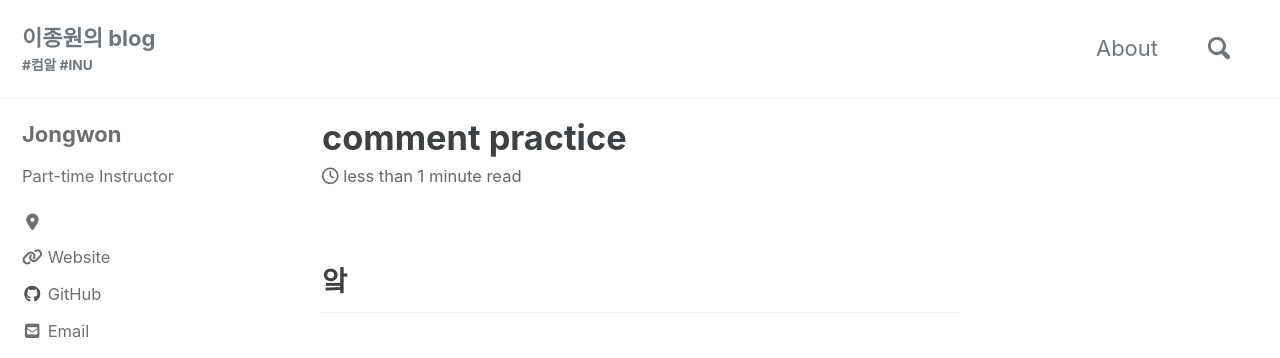
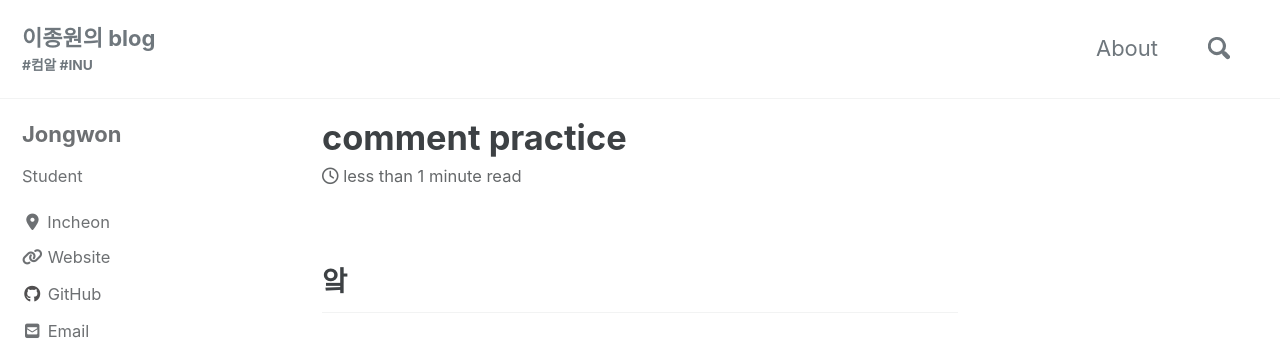
Before and after one commit to Jongwon97/Jongwon97.github.io, a Jekyll site: the page built from _posts/2020-04-19-comment-practice.md, in a window 1280 px wide. Shown: the top 358 px of the page. Built offline with Jekyll 4.4.1, drawn with Linux system fonts in a browser that asks for light colours; cached includes are drawn as plain includes; nearby versions of some CDN libraries; comment, search, counter and statistics services are not loaded.

Commit message:
comments

```diff
--- a/_config.yml
+++ b/_config.yml
@@ -95,8 +95,8 @@ analytics:
 author:
   name             : "Jongwon"
   avatar           : # path of avatar image, e.g. "/assets/images/bio-photo.jpg"
-  bio              : "Part-time Instructor"
-  location         : ""
+  bio              : "Student"
+  location         : "Incheon"
   email            : "whddnjs3214@naver.com"
   links:
     - label: "Email"
```
